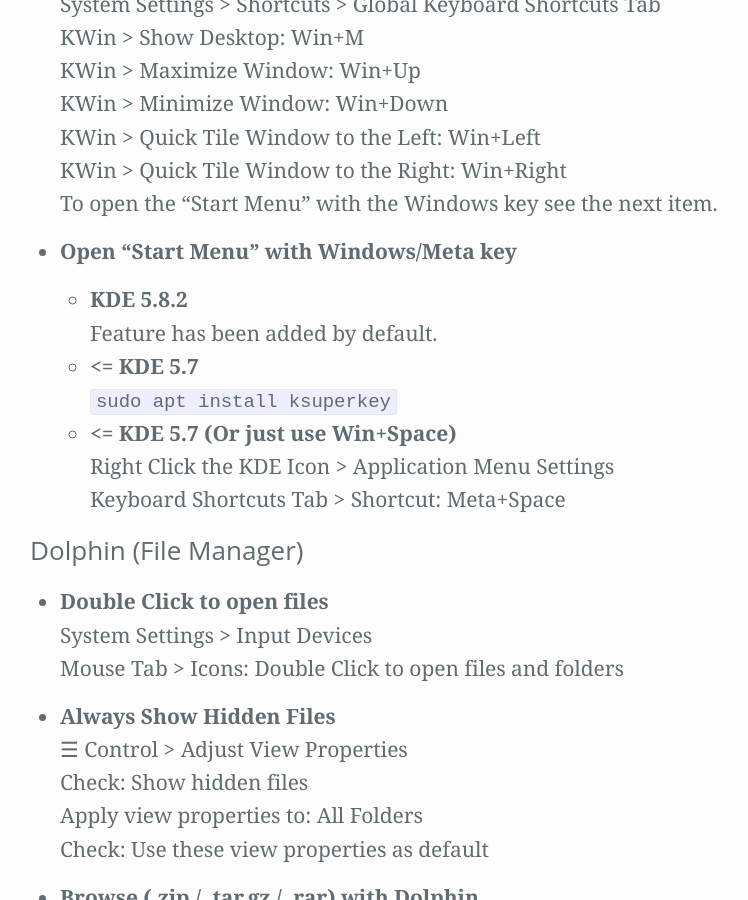
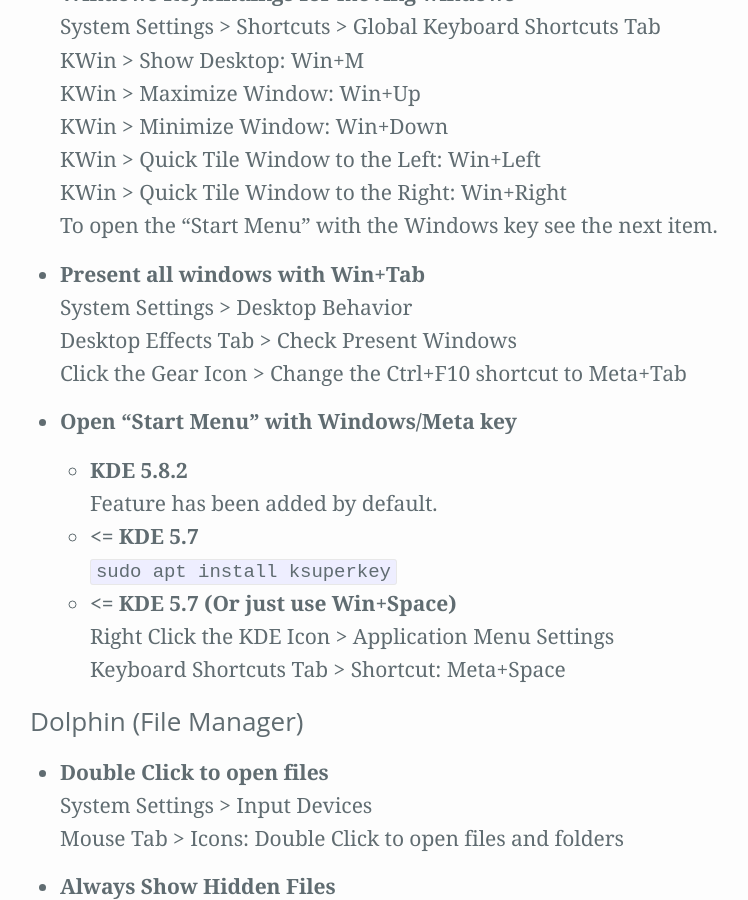
Before and after one commit to Zren/zren.github.io, a Jekyll site: the page built from kde.md, in a window 1280 px wide and 900 px high, scrolled down 4879 px. Shown: the whole window, without its empty margins (240-988 px from the left). Built offline with Jekyll 4.4.1, drawn with Linux system fonts in a browser that asks for light colours; some of the changed text lies outside the part shown.

Commit message:
playonlinux. Meta+Tab to present all windows

```diff
--- a/kde.md
+++ b/kde.md
@@ -225,6 +226,12 @@
   KWin > Quick Tile Window to the Left: Win+Left
   KWin > Quick Tile Window to the Right: Win+Right
   To open the “Start Menu” with the Windows key see the next item.
+
+{% assign i = i | plus: 1 %}
+* {:#cfg-{{ i }}} Present all windows with Win+Tab
+  System Settings > Desktop Behavior
+  Desktop Effects Tab > Check Present Windows
+  Click the Gear Icon > Change the Ctrl+F10 shortcut to Meta+Tab
 
 {% assign i = i | plus: 1 %}
 * {:#cfg-{{ i }}} Open “Start Menu” with Windows/Meta key
```
Also changed, not shown: other parts of kde.md (+1 -0 lines).
